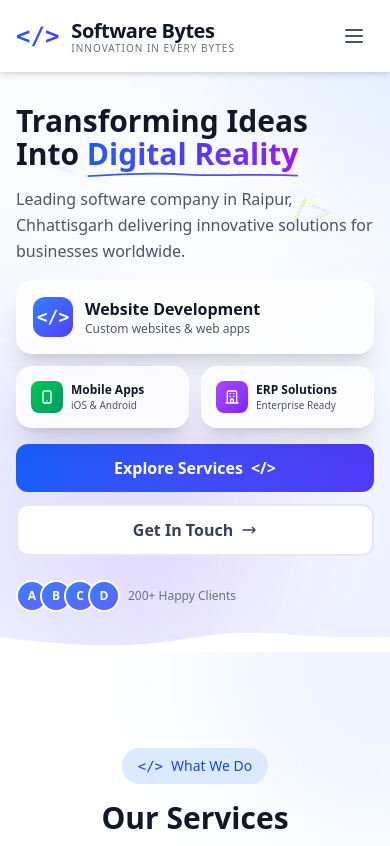
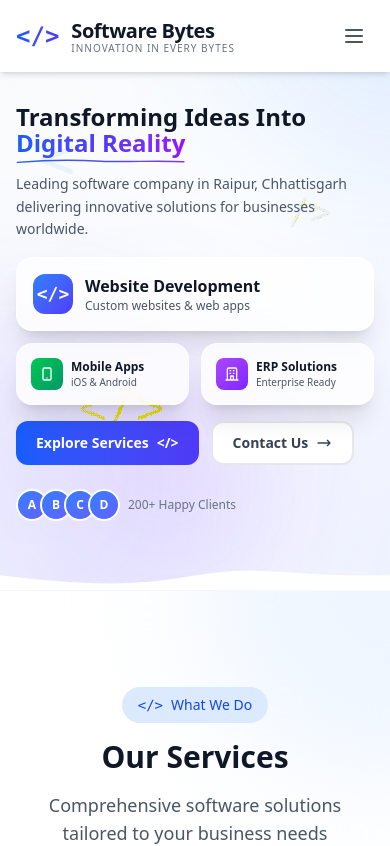
Before and after one commit to nadwivedi/softwarebytes, a React app in the folder frontend/: page / in a window 390 px wide. Shown: the top 846 px of the page. Built offline with nearby package versions, Linux system fonts and the light colour scheme; the HTML template or start-up script is replaced by a standard one.

Commit message:
improve ui

```diff
--- a/frontend/src/components/Hero.jsx
+++ b/frontend/src/components/Hero.jsx
@@ -20,7 +20,7 @@ const Hero = () => {
           {/* Left content */}
           <div className="space-y-4 lg:space-y-6">
 
-            <h1 className="text-3xl md:text-4xl lg:text-5xl font-bold text-gray-900 leading-[1.1]">
+            <h1 className="text-2xl md:text-4xl lg:text-5xl font-bold text-gray-900 leading-[1.1]">
               Transforming Ideas Into{' '}
               <span className="relative">
                 <span className="bg-gradient-to-r from-blue-600 via-indigo-600 to-purple-600 bg-clip-text text-transparent">
@@ -38,7 +38,7 @@ const Hero = () => {
               </span>
             </h1>
 
-            <p className="text-base md:text-lg text-gray-600 max-w-xl leading-relaxed">
+            <p className="text-sm md:text-lg text-gray-600 max-w-xl leading-relaxed line-clamp-3">
               Leading software company in Raipur, Chhattisgarh delivering innovative
               solutions for businesses worldwide.
             </p>
@@ -88,19 +88,19 @@ const Hero = () => {
               </div>
             </div>
 
-            <div className="flex flex-col sm:flex-row gap-3">
+            <div className="flex flex-row gap-3">
               <Link
                 to="/services"
-                className="group inline-flex items-center justify-center gap-2 px-6 py-3 bg-gradient-to-r from-blue-600 to-indigo-600 text-white font-semibold rounded-xl hover:shadow-xl hover:shadow-blue-500/25 hover:-translate-y-0.5 transition-all duration-300"
+                className="group inline-flex items-center justify-center gap-2 px-5 py-2.5 bg-gradient-to-r from-blue-600 to-indigo-600 text-white font-semibold rounded-xl hover:shadow-xl hover:shadow-blue-500/25 hover:-translate-y-0.5 transition-all duration-300 text-sm"
               >
                 Explore Services
                 <span className="group-hover:translate-x-1 transition-transform duration-300">&lt;/&gt;</span>
               </Link>
               <Link
                 to="/contact"
-                className="group inline-flex items-center justify-center gap-2 px-6 py-3 bg-white text-gray-700 font-semibold rounded-xl border-2 border-gray-200 hover:border-blue-300 hover:text-blue-600 hover:shadow-lg transition-all duration-300"
+                className="group inline-flex items-center justify-center gap-2 px-5 py-2.5 bg-white text-gray-700 font-semibold rounded-xl border-2 border-gray-200 hover:border-blue-300 hover:text-blue-600 hover:shadow-lg transition-all duration-300 text-sm"
               >
-                Get In Touch
+                Contact Us
                 <svg className="w-4 h-4 group-hover:translate-x-1 transition-transform" fill="none" stroke="currentColor" viewBox="0 0 24 24">
                   <path strokeLinecap="round" strokeLinejoin="round" strokeWidth={2} d="M17 8l4 4m0 0l-4 4m4-4H3" />
                 </svg>
```
